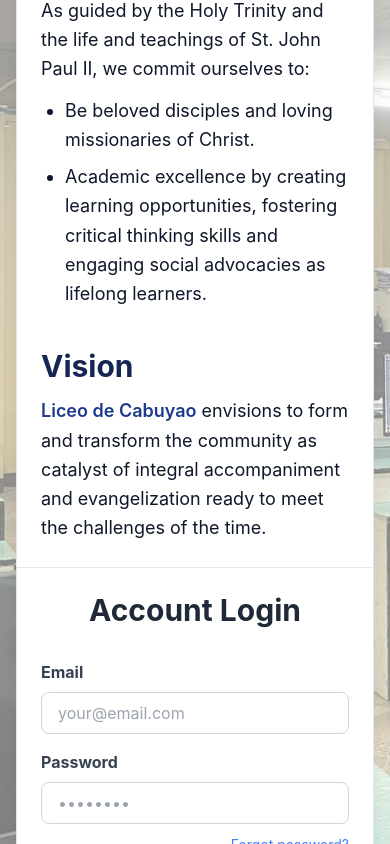
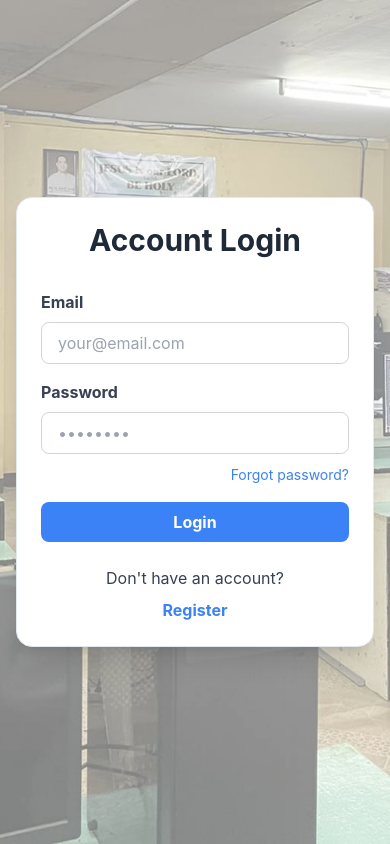
Before and after one commit to dmdatian/LDC_ComLabLink, a React (Vite) app in the folder frontend/: page /login in a window 390 px wide. Built offline with nearby package versions, Linux system fonts and the light colour scheme; no server answers.

Commit message:
Update frontend and backend changes

```diff
--- a/frontend/pages/LoginPage.jsx
+++ b/frontend/pages/LoginPage.jsx
@@ -190,7 +190,7 @@
   };
   return (
     <div
-      className="fixed inset-0 flex items-center justify-center overflow-auto p-4 md:p-6"
+      className="fixed inset-0 overflow-auto p-4 md:p-6"
       style={{
         backgroundImage: `url(${backgroundLdc})`,
         backgroundSize: 'cover',
@@ -198,8 +198,9 @@
         backgroundRepeat: 'no-repeat',
       }}
     >
-      <div className="grid w-full max-w-6xl rounded-2xl border border-slate-200 bg-white shadow-xl lg:grid-cols-[1.2fr_0.9fr]">
-        <section className="border-b border-slate-200 p-6 md:p-8 lg:border-b-0 lg:border-r">
+      <div className="mx-auto flex min-h-full w-full items-center justify-center">
+        <div className="w-full max-w-md rounded-2xl border border-slate-200 bg-white shadow-xl lg:grid lg:max-w-6xl lg:grid-cols-[1.2fr_0.9fr]">
+          <section className="hidden border-b border-slate-200 p-6 md:p-8 lg:block lg:border-b-0 lg:border-r">
           <div className="mb-10">
             <img
               src={logoName}
@@ -232,8 +233,8 @@
           </div>
         </section>
 
-        <section className="flex items-center p-6 md:p-8">
-          <div className="mx-auto w-full max-w-md">
+          <section className="flex w-full items-center justify-center p-6 md:p-8">
+            <div className="mx-auto w-full max-w-md">
             <h2 className="text-3xl font-bold text-center mb-8 text-gray-800">
               {isLogin ? 'Account Login' : 'Create Account'}
             </h2>
@@ -341,7 +342,8 @@
               </button>
             </div>
           </div>
-        </section>
+          </section>
+        </div>
       </div>
     </div>
   );
```
